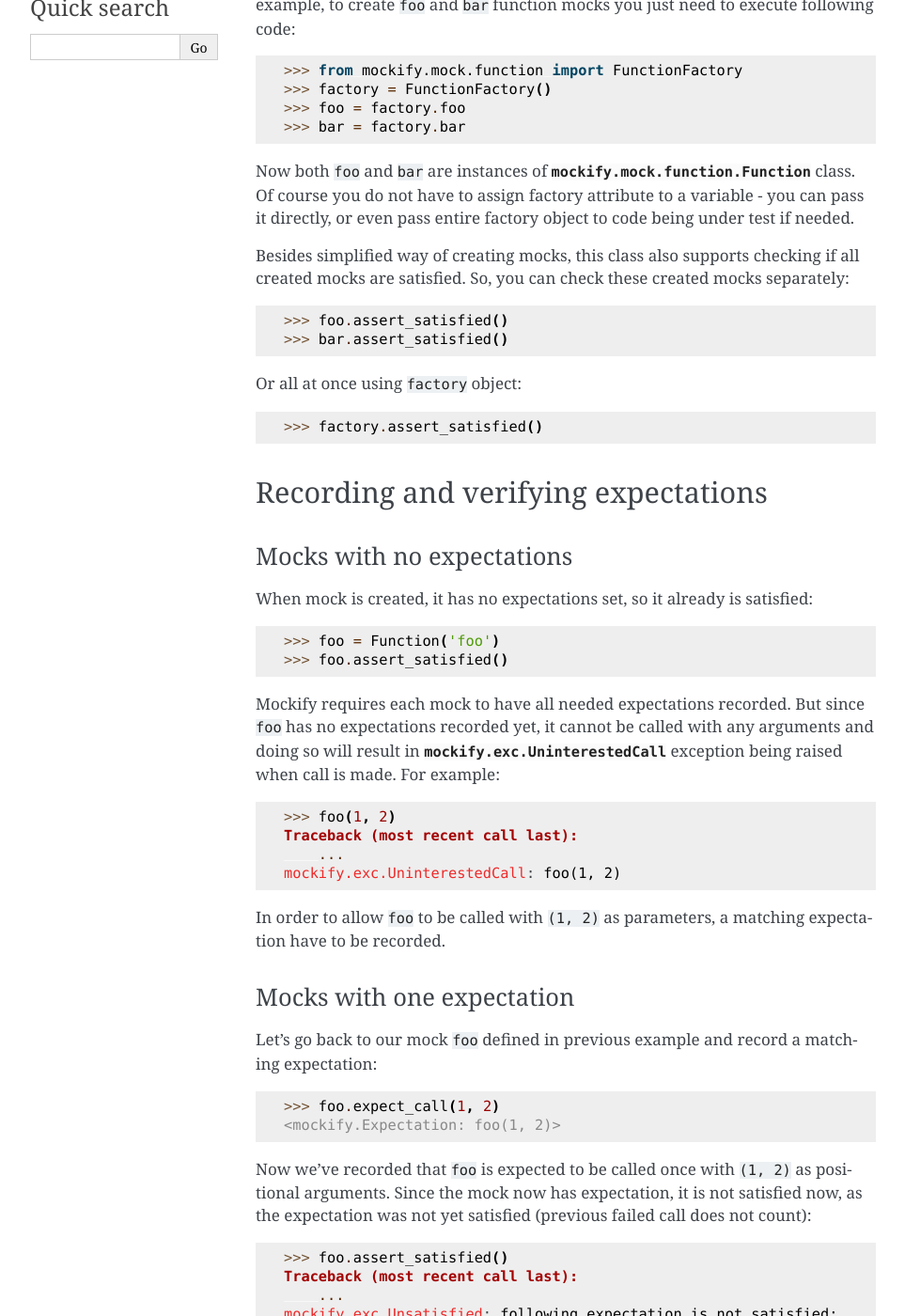
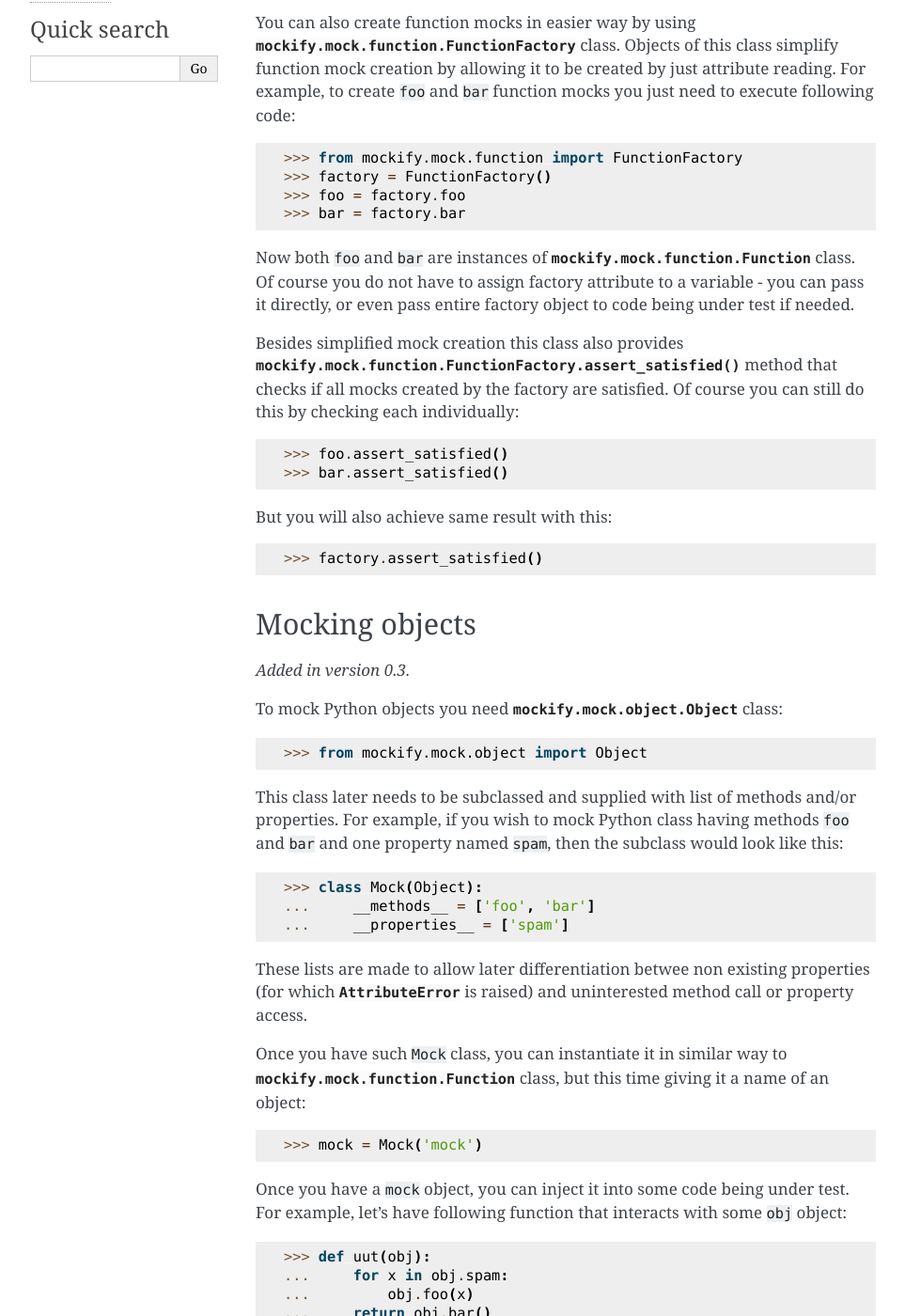
Before and after one commit to mwiatrzyk/mockify, a Sphinx documentation site: the page built from docs/source/tutorial.rst, in a window 1280 px wide and 1400 px high, scrolled down 737 px. Shown: the whole window at 94% size, without its empty margins (148-1111 px from the left). Built offline with Sphinx 7.4.7, drawn with Linux system fonts in a browser that asks for light colours; some of the changed text lies outside the part shown.

Commit message:
add UninterestedGetterCall and UninterestedSetterCall exceptions
These are more readable.

```diff
--- a/docs/source/index.rst
+++ b/docs/source/index.rst
@@ -18,7 +18,7 @@
 
 Currently, Mockify is supplied with following features:
 
-    * Creating mocks of standalone functions (more will come soon...)
+    * Creating mocks of standalone functions and Python objects
     * Recording call expectations with fixed arguments and using **matchers**
     * Checking if expectations are satisfied using one single
       ``assert_satisfied`` assertion method
--- a/docs/source/tutorial.rst
+++ b/docs/source/tutorial.rst
@@ -1,15 +1,15 @@
 Tutorial
 ========
 
-Creating mocks
---------------
+Mocking functions
+-----------------
 
-Function mock
-^^^^^^^^^^^^^
+Using ``Function`` class
+^^^^^^^^^^^^^^^^^^^^^^^^
 
-This is the most basic mocking utility Mockify provides. Function mocks are
-simply used to mock normal Python functions. You'll need such mocks for example
-to test code that uses callbacks.
+This is the most basic mocking utility. Instances of
+:class:`mockify.mock.function.Function` are simply used to mock normal Python
+functions. You'll need such mocks for example to test code that uses callbacks.
 
 To create function mock you need to import function mock utility::
 
@@ -19,10 +19,14 @@
 
     >>> foo = Function('foo')
 
+In the code above we have created function mock named *foo* and assigned it to
+variable of same name. Now object ``foo`` can be used like a normal Python
+function.
+
 Most examples in this tutorial use function mocks.
 
-Using function mock factory
-^^^^^^^^^^^^^^^^^^^^^^^^^^^
+Using ``FunctionFactory`` class
+^^^^^^^^^^^^^^^^^^^^^^^^^^^^^^^
 
 .. versionadded:: 0.2
 
@@ -42,16 +46,62 @@
 assign factory attribute to a variable - you can pass it directly, or even pass
 entire factory object to code being under test if needed.
 
-Besides simplified way of creating mocks, this class also supports checking if
-all created mocks are satisfied. So, you can check these created mocks
-separately::
+Besides simplified mock creation this class also provides
+:meth:`mockify.mock.function.FunctionFactory.assert_satisfied` method that
+checks if all mocks created by the factory are satisfied. Of course you can
+still do this by checking each individually::
 
     >>> foo.assert_satisfied()
     >>> bar.assert_satisfied()
 
-Or all at once using ``factory`` object::
+But you will also achieve same result with this::
 
     >>> factory.assert_satisfied()
+
+Mocking objects
+---------------
+
+.. versionadded:: 0.3
+
+To mock Python objects you need :class:`mockify.mock.object.Object` class::
+
+    >>> from mockify.mock.object import Object
+
+This class later needs to be subclassed and supplied with list of methods
+and/or properties. For example, if you wish to mock Python class having methods
+``foo`` and ``bar`` and one property named ``spam``, then the subclass would
+look like this::
+
+    >>> class Mock(Object):
+    ...     __methods__ = ['foo', 'bar']
+    ...     __properties__ = ['spam']
+
+These lists are made to allow later differentiation betwee non existing
+properties (for which :exc:`AttributeError` is raised) and uninterested method
+call or property access.
+
+Once you have such ``Mock`` class, you can instantiate it in similar way to
+:class:`mockify.mock.function.Function` class, but this time giving it a name
+of an object::
+
+    >>> mock = Mock('mock')
+
+Once you have a ``mock`` object, you can inject it into some code being under
+test. For example, let's have following function that interacts with some
+``obj`` object::
+
+    >>> def uut(obj):
+    ...     for x in obj.spam:
+    ...         obj.foo(x)
+    ...     return obj.bar()
+
+Let's now call it giving previously created ``mock`` as an argument. The call
+will fail with unexpected property read::
+
+    >>> uut(mock)
+    Traceback (most recent call last):
+        ...
+    mockify.exc.UninterestedGetterCall: mock.spam
 
 Recording and verifying expectations
 ------------------------------------
```
Also changed, not shown: docs/source/api.rst (+7 -0 lines), 3 other files.
